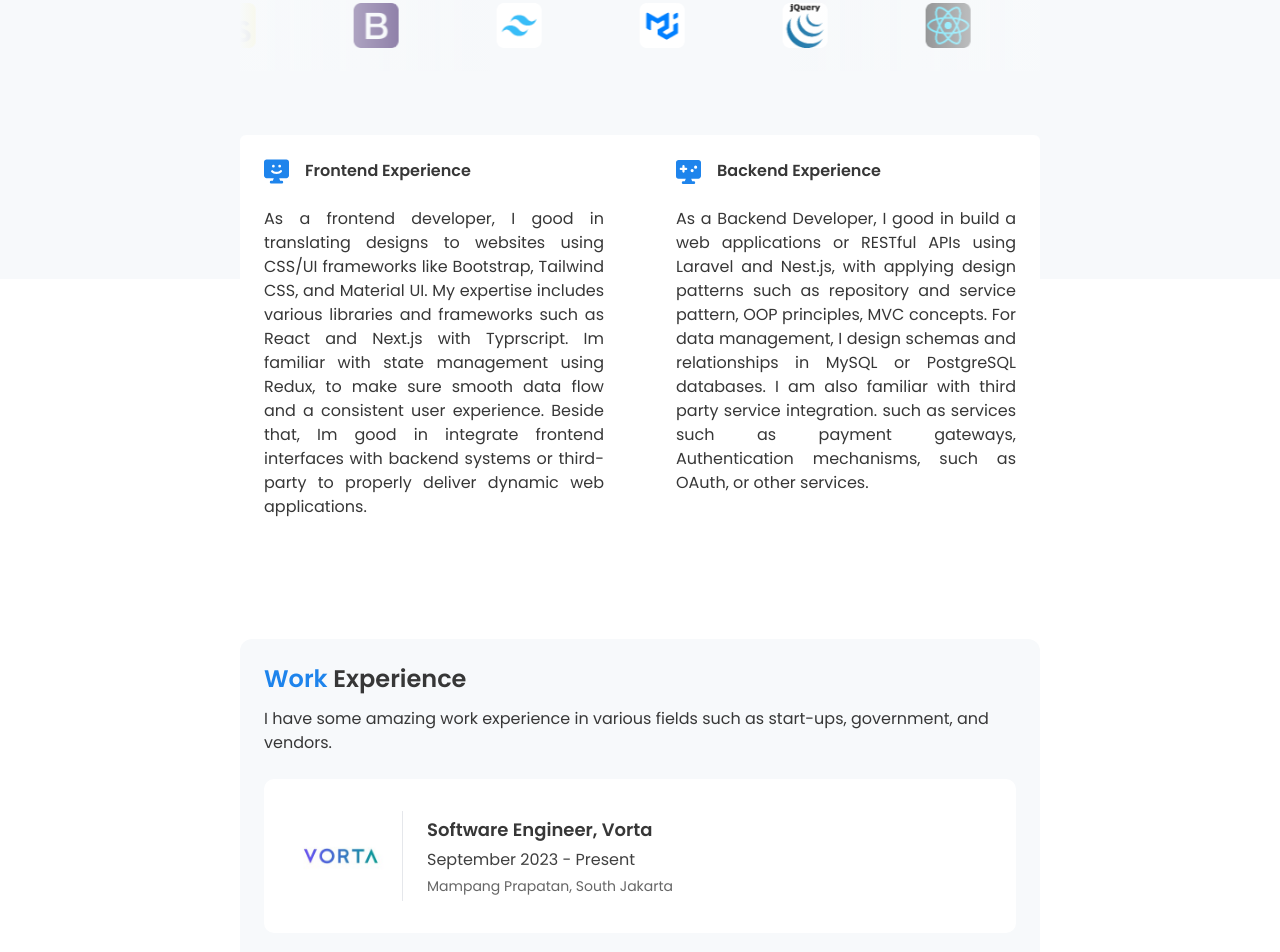
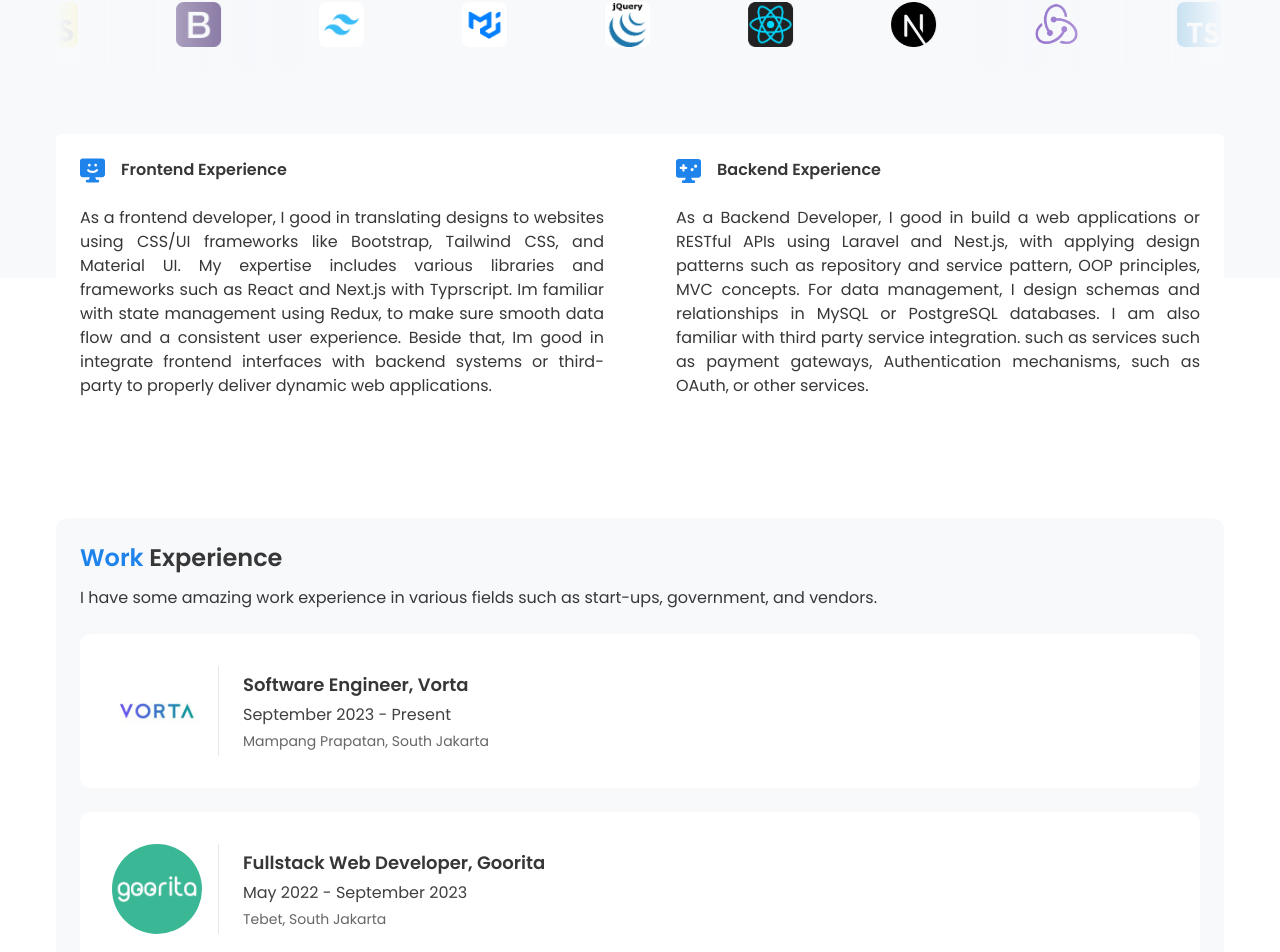
Before and after one commit to Ilham06/portfolio, a Next.js app: page / in a window 1280 px wide. Shown: the part 1153-2105 px from the top of the page. Built offline with nearby package versions, Linux system fonts and the light colour scheme.

Commit message:
fix responsive

```diff
--- a/src/app/layout.js
+++ b/src/app/layout.js
@@ -4,7 +4,7 @@ import { Poppins } from "next/font/google";
 import NextTopLoader from "nextjs-toploader";
 
 const poppins = Poppins({
-  weight: ["200","300","400","500","600"],
+  weight: ["200", "300", "400", "500", "600"],
   subsets: ["latin"],
 });
 
@@ -17,7 +17,7 @@ export default function RootLayout({ children }) {
   return (
     <html lang="en" class="scroll-smooth" data-theme="light">
       <body className={poppins.className}>
-      <NextTopLoader color="#666666" />
+        <NextTopLoader color="#666666" />
         {children}
         <Footer />
       </body>
--- a/src/app/page.js
+++ b/src/app/page.js
@@ -14,16 +14,16 @@ export default function Home() {
   return (
     <>
       <div className="bg-[#F7F9FB] pb-52">
-        <div className="container mx-auto px-4 lg:px-60">
+        <div className="container mx-auto max-w-[1200px] px-4">
           <Navbar/>
           <Header />
           <About />
         </div>
       </div>
-      <div className="container mx-auto px-4 lg:px-60 mt-[-200px]">
+      <div className="container mx-auto px-4 max-w-[1200px] mt-[-200px]">
         <SkillExperience />
       </div>
-      <div className="container mx-auto px-4 lg:px-60 overflow-hidden">
+      <div className="container mx-auto px-4 max-w-[1200px] overflow-hidden">
         <WorkExperience />
         <Project />
         <Contact />
--- a/src/app/projects/[id]/page.jsx
+++ b/src/app/projects/[id]/page.jsx
@@ -6,7 +6,7 @@ import SecondaryProjectCard from "@/components/SecondaryProjectCard";
 import Link from "next/link";
 export default function page() {
   return (
-    <div className="container mx-auto px-2 lg:px-72 pt-14">
+    <div className="container mx-auto px-2 max-w-[1200px] pt-14">
       <Link href='/'>
         <button className="btn mb-2">Back</button>
       </Link>
--- a/src/app/works/[id]/page.jsx
+++ b/src/app/works/[id]/page.jsx
@@ -8,7 +8,7 @@ import { useParams } from "next/navigation";
 
 export default function page() {
   return (
-    <div className="container mx-auto px-2 lg:px-72 pt-14">
+    <div className="container mx-auto px-2 max-w-[1200px] pt-14">
       <Link href="/">
         <button className="btn mb-2">Back</button>
       </Link>
--- a/src/components/Footer.jsx
+++ b/src/components/Footer.jsx
@@ -2,7 +2,7 @@ import React from "react";
 
 export default function Footer() {
   return (
-    <div className="container mx-auto px-4 lg:px-60 mb-6">
+    <div className="container mx-auto px-4 max-w-[1200px] mb-6">
       <div className="mt-20 text-center bg-grey-primary-bg rounded-xl py-6">
         made with <span className="font-semibold">love</span> by <span className="font-semibold">Ilham Muhamad.</span>
       </div>
```
Also changed, not shown: src/components/sections/Header.jsx (+14 -3 lines).
